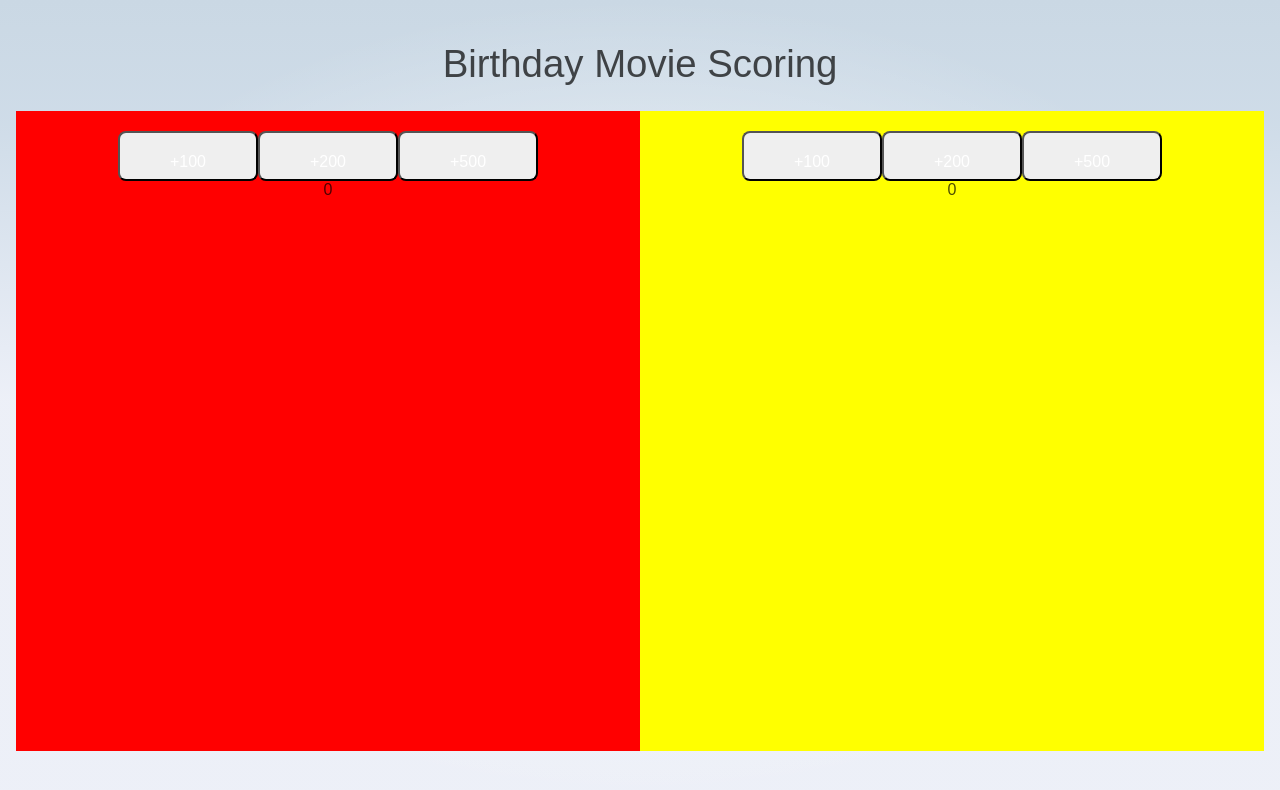
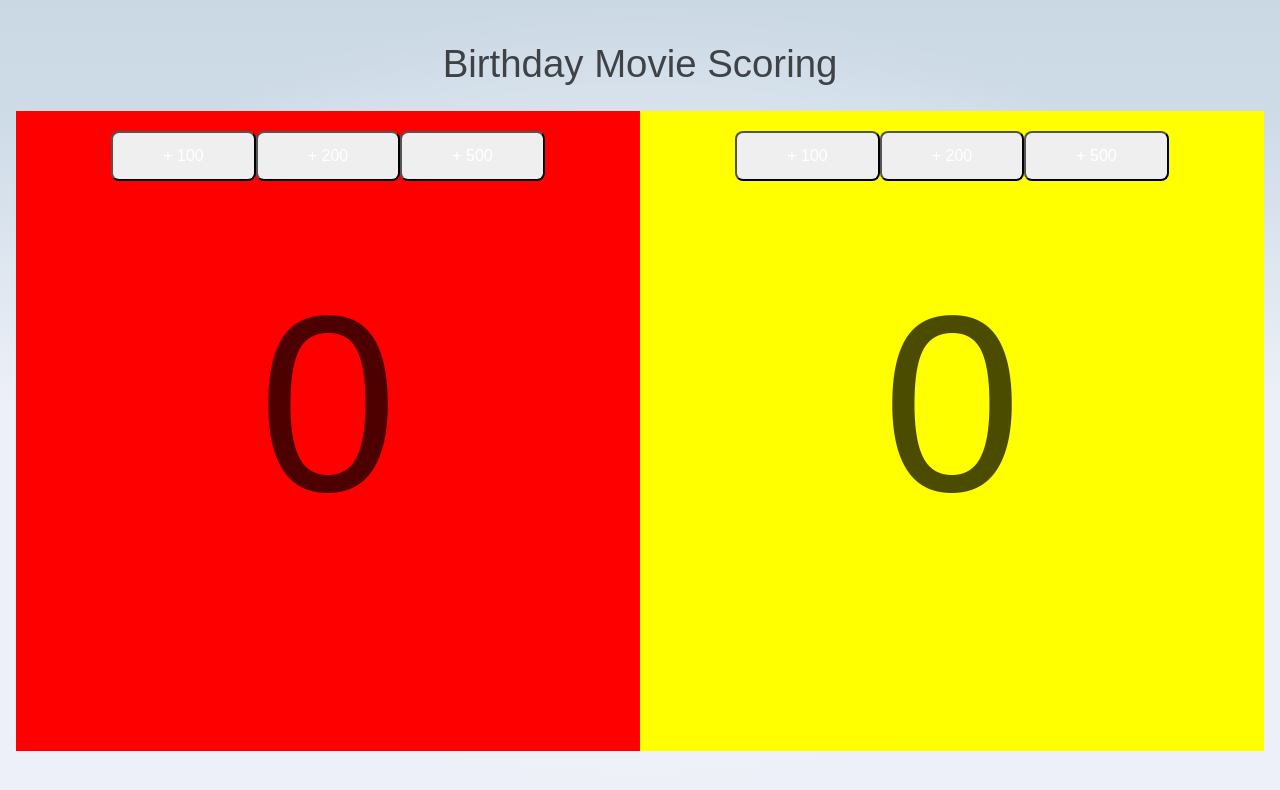
Before and after one commit to MyNameIsKilian/svelte-counter, a SvelteKit app: page / in a window 1280 px wide. Shown: the top 790 px of the page. Built offline with nearby package versions, Linux system fonts and the light colour scheme.

Commit message:
Update +page.svelte

```diff
--- a/src/routes/+page.svelte
+++ b/src/routes/+page.svelte
@@ -3,8 +3,8 @@
 	import welcome from '$lib/images/svelte-welcome.webp';
 	import welcomeFallback from '$lib/images/svelte-welcome.png';
 
-	let scoreTeamRed = 0;
-	let scoreTeamYellow = 0;
+	let scoreTeamRed = $state(0);
+	let scoreTeamYellow = $state(0);
 
 	function addPointsToRed(points) {
 		scoreTeamRed += points;
@@ -24,28 +24,28 @@
 <section>
 	<div class="team red">
 		<div class="buttons">
-			<button on:click={addPointsToRed(100)}>
-				+100
+			<button onclick={addPointsToRed(100)}>
+				+ 100
 			</button>
-			<button on:click={addPointsToRed(200)}>
-				+200
+			<button onclick={addPointsToRed(200)}>
+				+ 200
 			</button>
-			<button on:click={addPointsToRed(500)}>
-				+500
+			<button onclick={addPointsToRed(500)}>
+				+ 500
 			</button>
 		</div>
 		<span>{scoreTeamRed}</span>
 	</div>
 	<div class="team yellow">
 		<div class="buttons">
-			<button on:click={addPointsToYellow(100)}>
-				+100
+			<button onclick={addPointsToYellow(100)}>
+				+ 100
 			</button>
-			<button on:click={addPointsToYellow(200)}>
-				+200
+			<button onclick={addPointsToYellow(200)}>
+				+ 200
 			</button>
-			<button on:click={addPointsToYellow(500)}>
-				+500
+			<button onclick={addPointsToYellow(500)}>
+				+ 500
 			</button>
 		</div>
 		<span>{scoreTeamYellow}</span>
@@ -60,14 +60,21 @@
 	button {
 		background-color: dark-purple;
 		color: white;
-		padding: 20px 50px;
+		padding: 0px 50px;
 		border-radius: 8px;
+		border: none
+		magin: 10px 30px;
+	}
+
+	span {
+		font-size: 250px;
 	}
 
 	.buttons {
 		display: flex;
 		justify-content: space-evenly;
 		height: 50px;
+		margin-bottom: 80px;
 	}
 
 	.team {
```
